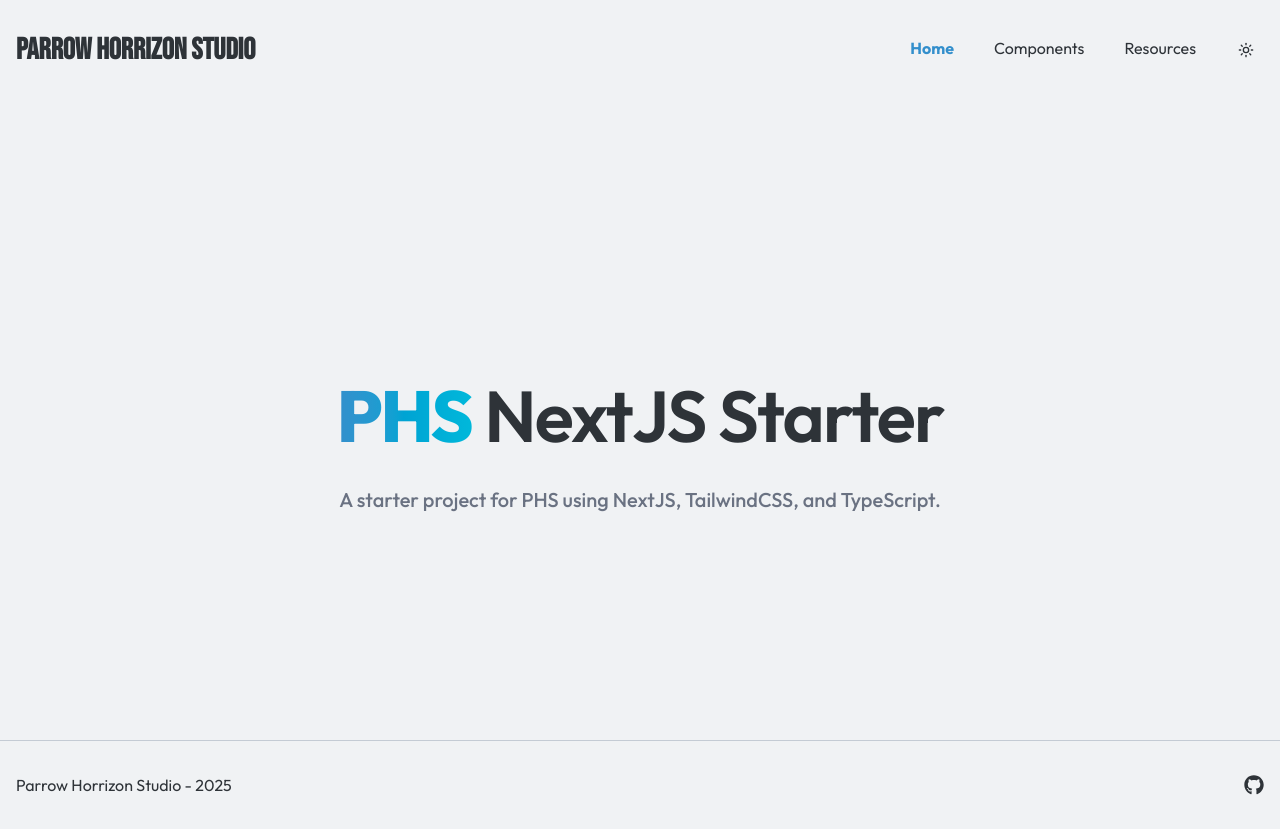
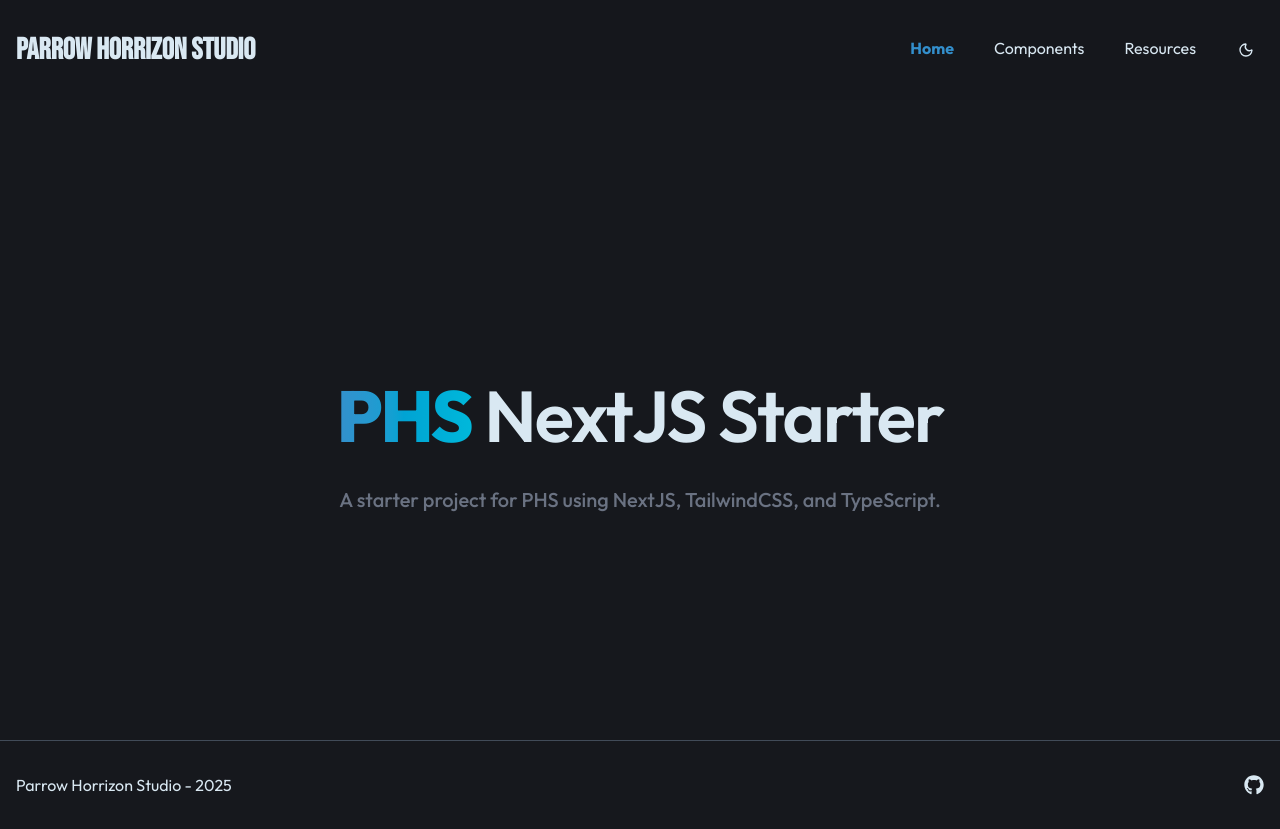
Before and after one commit to Rowee13/phs-nextjs-starter, a Next.js app: page / in a window 1280 px wide. Built offline with nearby package versions, Linux system fonts and the light colour scheme.

Commit message:
update theme default

```diff
--- a/app/layout.tsx
+++ b/app/layout.tsx
@@ -39,8 +39,8 @@
             >
                 <ThemeProvider
                     attribute='class'
-                    defaultTheme='light'
-                    enableSystem
+                    defaultTheme='dark'
+                    enableSystem={false}
                     disableTransitionOnChange
                 >
                     {children}
```
